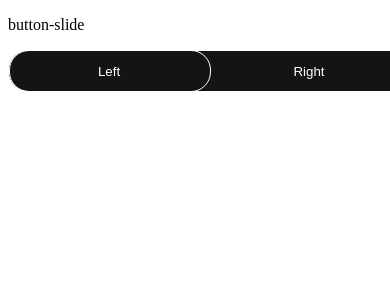
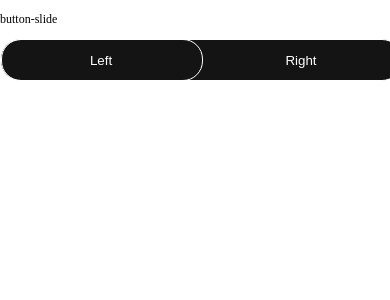
Before and after one commit to maitnt/elements, an Angular app: page / in a window 390 px wide. Shown: the top 300 px of the page. Built offline with nearby package versions, Linux system fonts and the light colour scheme.

Commit message:
feat: responsive layout

```diff
--- /dev/null
+++ b/src/assets/mixin.scss
@@ -0,0 +1,13 @@
+@mixin respond-sm {
+    @media (max-width: 400px) {
+      @content;
+    }
+  }
+
+  .box {
+    background: blue;
+
+    @include respond-sm {
+      background: pink;
+    }
+  }
--- a/src/styles.scss
+++ b/src/styles.scss
@@ -1 +1,48 @@
-/* You can add global styles to this file, and also import other style files */
+@import './assets/mixin.scss';
+
+body {
+    display: flex;
+    margin: 0;
+    font-size: clamp(.75rem, 1.5vw, 2rem); // min, preferred, max font-size. the text will be bigger as the screen is bigger
+}
+
+.box {
+    height: 100px;
+    background: purple;
+    width: clamp(100px, 75%, 500px); // min-width, width, max-width;
+}
+
+.grid {
+    width: 100%;
+    display: grid;
+    gap: 1rem;
+    grid-template-columns: repeat(auto-fit, minmax(200px, 1fr)); // auto expand width of element evenly from 200px to 1fr
+} // fr la flexible unit, 1fr = 1 fraction of the available space, tính dựa trên phần ko gian còn lại có thể phân chia
+
+@media (orientation: portrait) {
+    .box {
+        background: red;
+    }
+}
+
+@media (min-aspect-ratio: 16/9) {
+    .box {
+        background: green;
+    }
+}
+
+.wrapper, .inner { // if container .wrapper, .inner's width is bigger than 400px then .box will apply background lightblue
+    container-type: inline-size;
+}
+
+@container (min-width: 400px) {
+    .box {
+        background: lightblue;
+    }
+}
+$screen-sm: 400px; // === @custom-media screen-sm (max-width: 400px); scss compile sẽ ra như này
+@media (max-width: $screen-sm) {
+    .box {
+        background: pink;
+    }
+}
```
